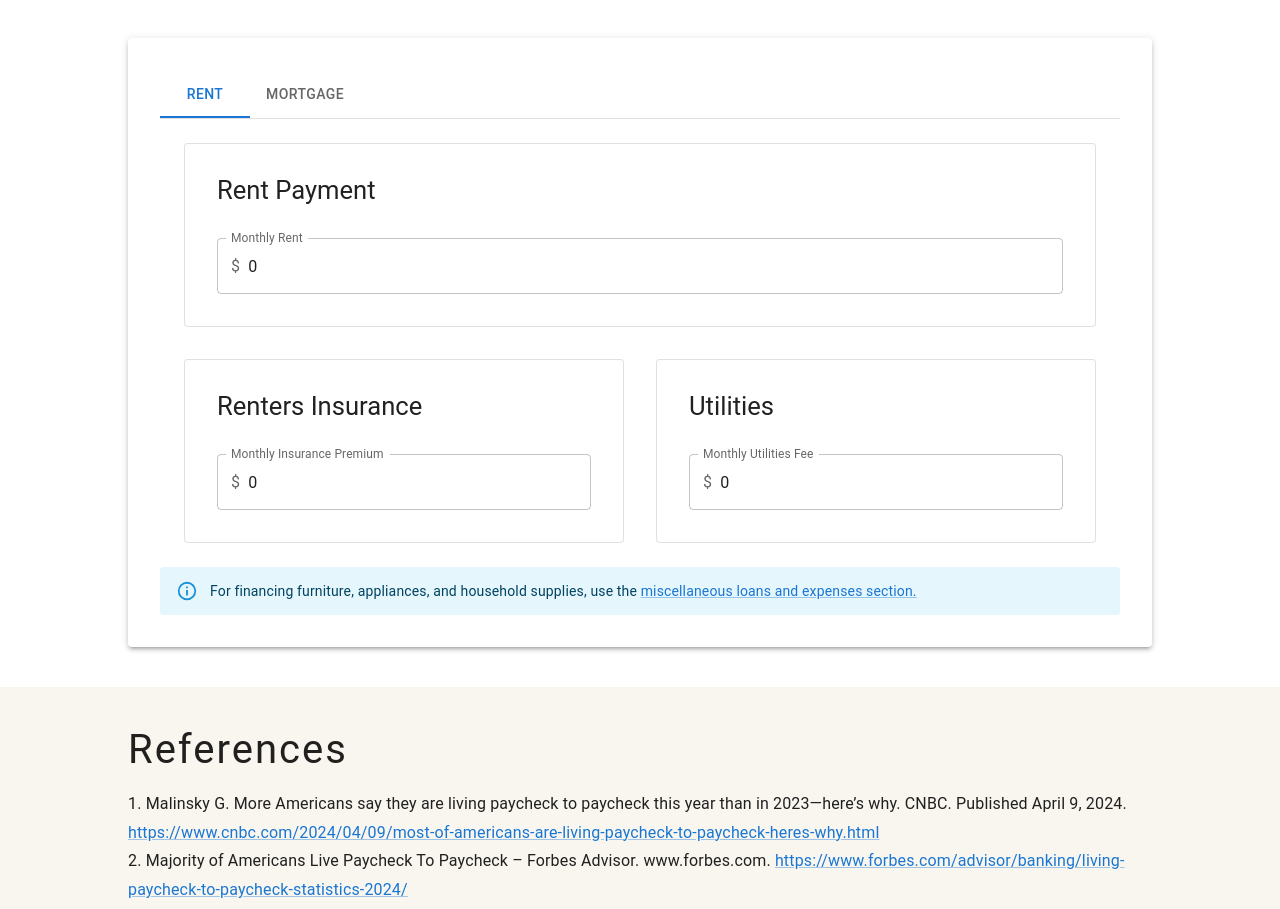
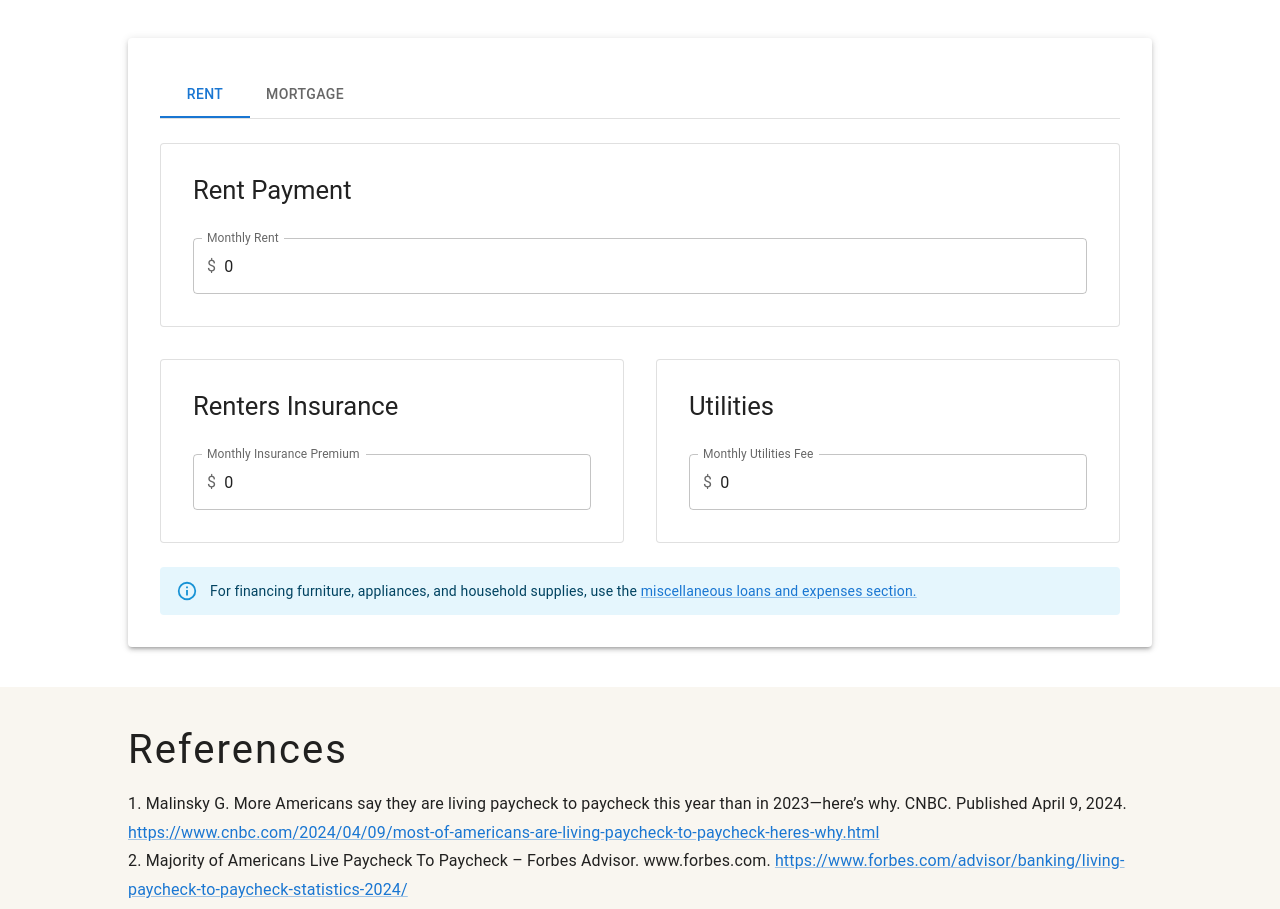
Before and after one commit to KevinZhang2135/personal-finance, a React (Create React App) app: page / in a window 1280 px wide. Shown: the part 2848-3757 px from the top of the page. Built offline with nearby package versions, Linux system fonts and the light colour scheme.

Commit message:
Cleaner Rent/Mortgage Margins

```diff
--- a/src/components/housing/MortgageTab.jsx
+++ b/src/components/housing/MortgageTab.jsx
@@ -43,7 +43,7 @@ const MortgageTab = (props) => {
     };
 
     return (
-        <TabPanel value="mortgage">
+        <TabPanel value="mortgage" sx={{ px: 0 }}>
             <Grid container spacing={4}>
                 <Grid item xs={12}>
                     <Paper variant="outlined" sx={{ p: 4 }}>
@@ -78,6 +78,7 @@ const MortgageTab = (props) => {
                         </FormControl>
                     </Paper>
                 </Grid>
+
                 <Grid item xs>
                     <Paper variant="outlined" sx={{ p: 4 }}>
                         <Typography variant="h3" sx={{ mb: 4 }}>
--- a/src/components/housing/RentTab.jsx
+++ b/src/components/housing/RentTab.jsx
@@ -45,7 +45,7 @@ const RentTab = (props) => {
     };
 
     return (
-        <TabPanel value="rent">
+        <TabPanel value="rent" sx={{ px: 0 }}>
             <Grid container spacing={4}>
                 <Grid item xs={12}>
                     <Paper variant="outlined" sx={{ p: 4 }}>
```
